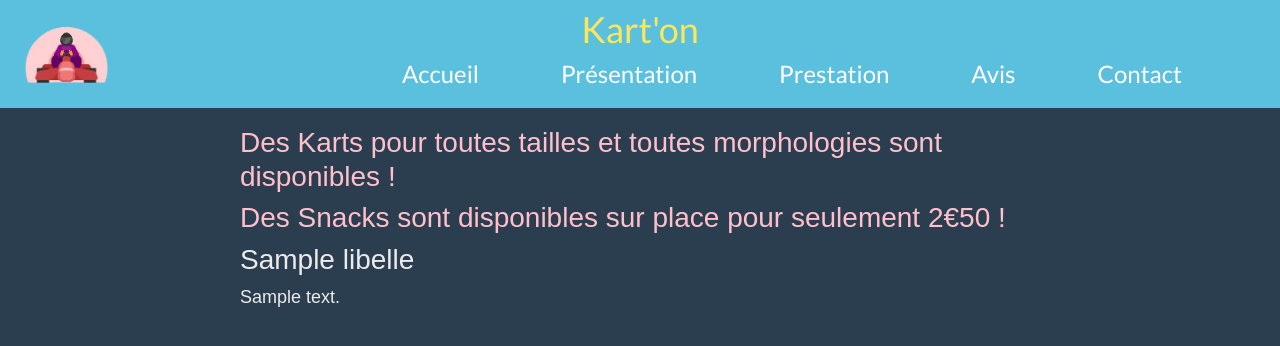
After one commit to soulBenMJ/AP1---Karting, a Symfony app: template AP1-Karting/templates/presentation/index.html.twig in a window 1280 px wide. The commit adds this page. Shown: the top 346 px of the page. Run offline with Twig, Linux system fonts and the light colour scheme; the template is opened without the code that fills it: most values are stand-ins (such as "Sample title", 1, 10 or a date in 2020); some libraries are stand-ins or nearby versions.

Commit message:
<Feat>(page_presentation):Mise en place fonctionnel
Mise a jour de la navbar pour acceder a la page, affichage des messages et noms de chaque circuits

```diff
--- a/AP1-Karting/templates/navbar.html.twig
+++ b/AP1-Karting/templates/navbar.html.twig
@@ -11,7 +11,7 @@
         <a class="nav-linka" href="{{ path('accueil') }}">Accueil</a>
       </li>
       <li class="nav-item">
-        <a class="nav-linkb" href="#">Présentation</a>
+        <a class="nav-linkb" href="/presentation">Présentation</a>
       </li>
       <li class="nav-item">
         <a class="nav-linkc" href="#">Prestation</a>
--- /dev/null
+++ b/AP1-Karting/templates/presentation/index.html.twig
@@ -0,0 +1,25 @@
+{% extends 'base.html.twig' %}
+
+{% block title %}Hello PresentationController!{% endblock %}
+
+{% block body %}
+<style>
+    .example-wrapper { margin: 1em auto; max-width: 800px; width: 95%; font: 18px/1.5 sans-serif; }
+    .example-wrapper code { background: #F5F5F5; padding: 2px 6px; }
+</style>
+
+<div class="example-wrapper">
+    <h3 style="color: pink">Des Karts pour toutes tailles et toutes morphologies sont disponibles !</h3>
+    <h3 style="color: pink">Des Snacks sont disponibles sur place pour seulement 2€50 !</h3>
+
+    {% for pres in prestts %}
+        <div class="pres">
+            <div class="image"></div>
+            <div class="texte">
+                <h3>{{pres.libelle}}</h3>
+                <p>{{pres.description}}</p>
+            </div>
+        </div>
+    {% endfor %}
+</div>
+{% endblock %}
```
Also changed, not shown: AP1-Karting/migrations/Version20241009110247.php (added, +33 -0 lines), AP1-Karting/src/Controller/PresentationController.php (added, +22 -0 lines).
